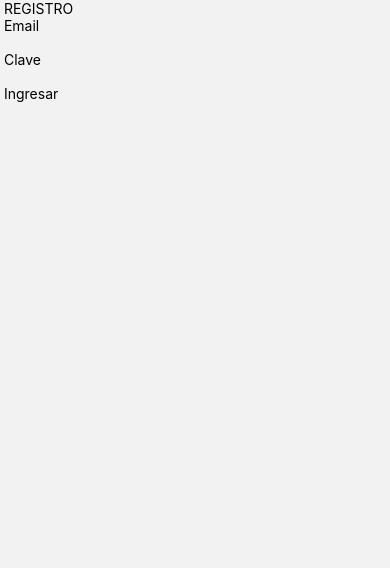
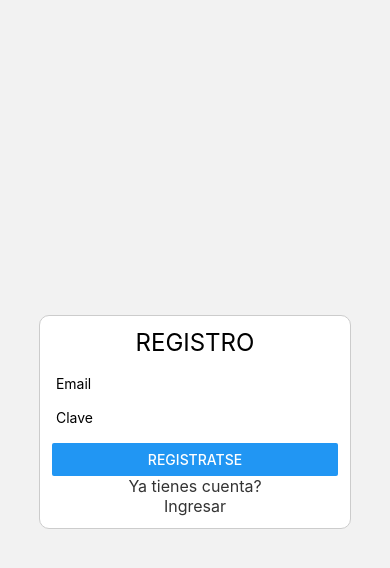
Before and after one commit to Alexx73/multimedia-reac-native, a React Native app: screen /Auth in a window 390 px wide. Shown: the top 568 px of the page. Built offline with nearby package versions, Linux system fonts and the light colour scheme; what expo-sqlite would draw is missing.

Commit message:
auth started

```diff
--- a/screens/AuthScreen.js
+++ b/screens/AuthScreen.js
@@ -1,7 +1,7 @@
 import React from 'react'
 
-import { Text, View, StyleSheet, Input, TouchableOpacity, TextInput } from 'react-native'
-
+import { Text, View, StyleSheet, Input, TouchableOpacity, TextInput, Button } from 'react-native'
+import Colors from '../global/Colors';
 
 function AuthScreen () {
 
@@ -11,21 +11,25 @@ function AuthScreen () {
     messageTarget = 'Login';
 
     return (
-        <View>
-            <Text> {title} </Text>
+        <View style={styles.screen} >
+            <View style={styles.container} >
+                <Text style={styles.title} > {title} </Text>
 
-            <Text> Email </Text>
-            <TextInput />
+                <Text  style={styles.label} > Email </Text>
+                <TextInput />
 
-            <Text> Clave </Text>
-            <TextInput />
+                <Text  style={styles.label}> Clave </Text>
+                <TextInput />
+                <Button title="REGISTRATSE"/>
 
 
-            <View>
-            <TouchableOpacity>
-                <Text> {messageAction} </Text>
-            </TouchableOpacity>
+                <View style={styles.prompt} >
+                <Text style={styles.promptMessage} > {message} </Text>
+                <TouchableOpacity>
+                    <Text style={styles.promptMessage} > {messageAction} </Text>
+                </TouchableOpacity>
 
+                </View>
             </View>
         </View>
     )
@@ -34,6 +38,38 @@ function AuthScreen () {
 
 const styles = StyleSheet.create({
 
+    screen: {
+        flex: 1,
+        justifyContent: 'center',
+        alignItems: 'center',
+      },
+      title: {
+        fontSize: 24,
+        marginBottom: 18,
+        textAlign: 'center',
+      },
+      container: {
+        width: '80%',
+        maxWidth: 400,
+        padding: 12,
+        margin: 12,
+        borderColor: '#ccc',
+        borderWidth: 1,
+        borderRadius: 10,
+        backgroundColor: 'white',
+      },
+      prompt: {
+        alignItems: 'center',
+      },
+      promptMessage: {
+        fontSize: 16,
+        color: '#333',
+      },
+      promptButton: {
+        fontSize: 16,
+        color: Colors.primary,
+      },
+
 })
 
 export default AuthScreen
```
Also changed, not shown: Video.txt.
